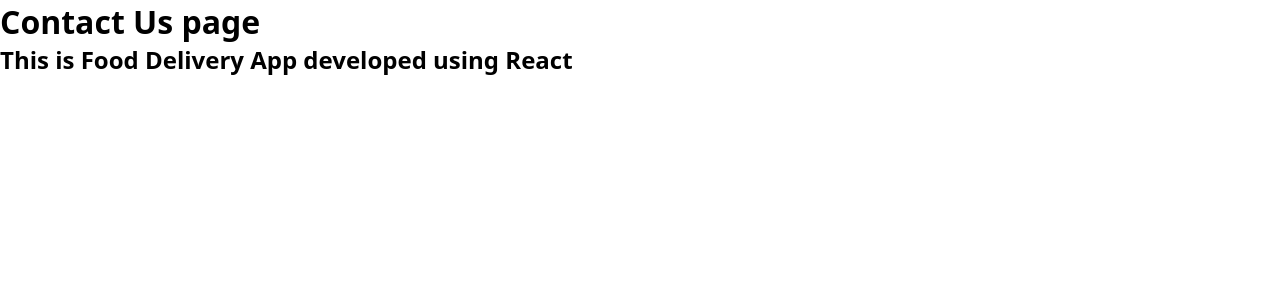
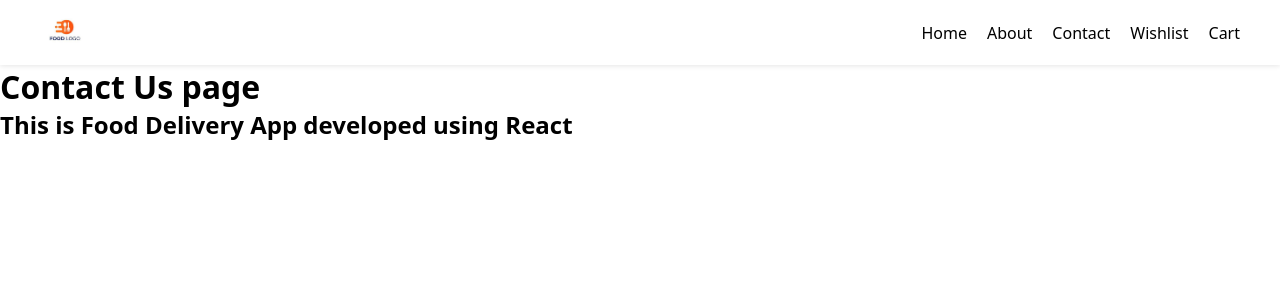
Before and after one commit to balakrishna-satrapu/Food-Delivery-App-Cravely, a React (Vite) app: page /contact in a window 1280 px wide. Shown: the top 300 px of the page. Built offline with nearby package versions, Linux system fonts and the light colour scheme.

Commit message:
updated routing structure to use nested routes and Outlet

```diff
--- a/src/App.js
+++ b/src/App.js
@@ -1,25 +1,29 @@
 import React from "react";
 import ReactDOM from "react-dom/client";
 import Header from "./components/Header";
-import { LOGO_URL } from "./utlis/constants";
 import Body from "./components/Body";
 import AboutUs from "./components/AboutUs";
 import ContactUs from "./components/ContactUs";
-import { createBrowserRouter, RouterProvider } from "react-router-dom";
+import { createBrowserRouter, RouterProvider, Outlet } from "react-router-dom";
+import Error from "./components/Error";
 
 const App = () => {
   return (
     <div id="app-container">
-      <Header logo={LOGO_URL} />
-      <Body />
+      <Header />
+      <Outlet />
     </div>
   );
 };
 
 const appRouter = createBrowserRouter([
   {
-      path:"/",
+    path: "/",
     element: <App />,
+    children: [
+      {
+        path: "/",
+        element: <Body />,
       },
       {
         path: "/about",
@@ -29,8 +33,11 @@
         path: "/contact",
         element: <ContactUs />,
       },
+    ],
+    errorElement: <Error />,
+  },
 ]);
 
 const root = ReactDOM.createRoot(document.getElementById("root"));
 
-root.render(<RouterProvider router={appRouter}/>);
+root.render(<RouterProvider router={appRouter} />);
--- /dev/null
+++ b/src/components/Error.js
@@ -0,0 +1,16 @@
+import { useRouteError } from "react-router-dom";
+
+const Error = () => {
+    const err = useRouteError();
+    console.log(err);
+
+    return (
+        <div>
+            <h1>OOPS !!</h1>
+            <h2>Something Went Wrong</h2>
+            <h3>{err.status}: {err.statusText}</h3>
+        </div>
+    );
+}
+
+export default Error;
--- a/src/components/Header.js
+++ b/src/components/Header.js
@@ -1,11 +1,13 @@
-const Header = (props) => {
+import { LOGO_URL } from "../utlis/constants";
+
+const Header = () => {
   return (
     <div className="header">
       <div className="logo-container">
         <img
           className="logo"
           alt="logo"
-          src={ props.logo }
+          src={ LOGO_URL }
         />
       </div>
       <div className="nav-items">
```
Lines whose indentation alone changed are shown as unchanged.
